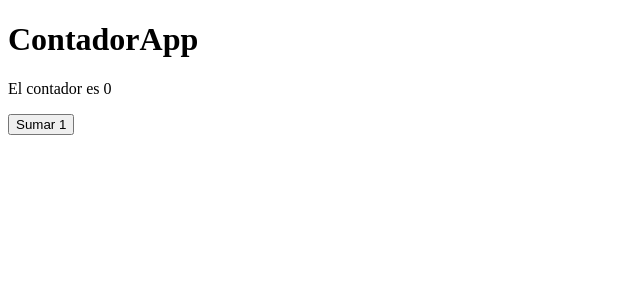
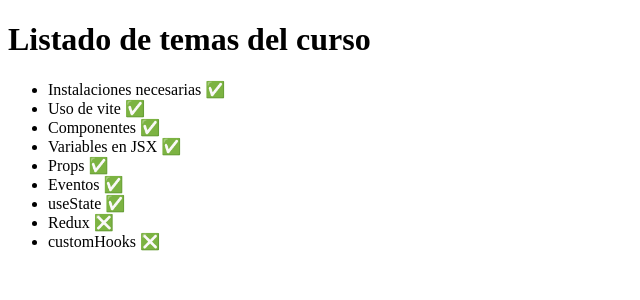
Before and after one commit to aleramirezsj/primer-proyecto-react, a React (Vite) app: page / in a window 1280 px wide. Shown: the top 300 px of the page, without its empty margins (0-640 px from the left). Built offline with nearby package versions, Linux system fonts and the light colour scheme.

Commit message:
operador ternario

```diff
--- a/src/ContadorApp.jsx
+++ /dev/null
@@ -1,17 +0,0 @@
-import { useState } from "react"
-
-
-export const ContadorApp = ({ value }) => {
-    const handleClick = () => {
-        console.log("se hizo click")
-        setContador(contador + 1)
-    }
-    const [contador, setContador] = useState(value)
-    return (
-        <>
-            <h1>ContadorApp</h1>
-            <p>{`El contador es ${contador}`}</p>
-            <button onClick={handleClick}>Sumar 1</button>
-        </>
-    )
-}
--- /dev/null
+++ b/src/ListadoApp.jsx
@@ -0,0 +1,23 @@
+const Items = ({nombre, visto})=>{
+    return(
+        <li>{nombre} {visto? '✅':'❎'}</li>
+    )
+}
+export const ListadoApp = () => {
+  return (
+    <>
+        <h1>Listado de temas del curso</h1>
+        <ul>
+            <Items nombre="Instalaciones necesarias" visto={true}></Items>
+            <Items nombre="Uso de vite" visto={true}></Items>
+            <Items nombre="Componentes" visto={true}></Items>
+            <Items nombre="Variables en JSX" visto={true}></Items>
+            <Items nombre="Props" visto={true}></Items>
+            <Items nombre="Eventos" visto={true}></Items>
+            <Items nombre="useState" visto={true}></Items>
+            <Items nombre="Redux" visto={false}></Items>
+            <Items nombre="customHooks" visto={false}></Items>
+        </ul>
+    </>
+  )
+}
--- a/src/main.jsx
+++ b/src/main.jsx
@@ -1,8 +1,8 @@
 import React from 'react'
 import ReactDOM from 'react-dom/client'
-import { ContadorApp } from './ContadorApp'
+import { ListadoApp } from './ListadoApp'
 ReactDOM.createRoot(document.getElementById('root')).render(
   <React.StrictMode>
-    <ContadorApp value={0}/>
+    <ListadoApp/>
   </React.StrictMode>,
 )
```
